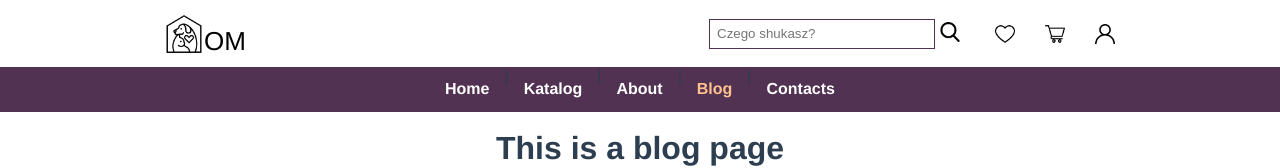
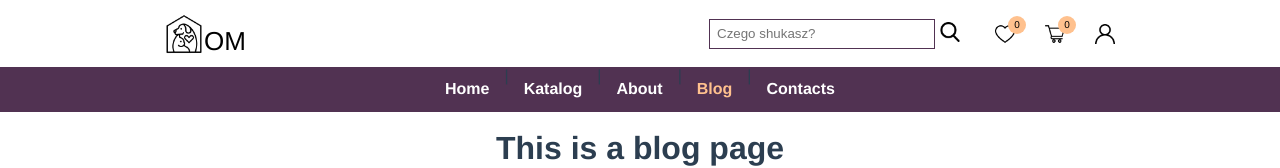
Before and after one commit to MagInventor/shop, a Vue app: page /blog in a window 1280 px wide. Shown: the top 168 px of the page. Built offline with nearby package versions, Linux system fonts and the light colour scheme.

Commit message:
feat: add quantity products in cart

```diff
--- a/src/components/header/HeaderElements.vue
+++ b/src/components/header/HeaderElements.vue
@@ -16,9 +16,11 @@
         </form>
         <router-link to="/like" class="head-elements__like">
           <img alt="Like" class="head-elements__like_img" src="../../assets/icons/like.png">
+          <p class="head-elements__like_quantity show-quantity">{{this.LIKE.length}}</p>
         </router-link>
         <router-link to="/cart" class="head-elements__cart">
           <img alt="Cart" class="head-elements__cart_img" src="../../assets/icons/cart.png">
+          <p class="head-elements__cart_quantity show-quantity">{{this.CART.length}}</p>
         </router-link>
         <router-link to="/user" class="head-elements__user">
           <img alt="User" class="head-elements__user_img" src="../../assets/icons/user.png">
@@ -29,12 +31,20 @@
 </template>
 
 <script>
+import {mapGetters} from 'vuex'
 
 export default {
   name: 'HeaderElements',
-  components: {
-
-  }
+  components: {},
+  props: {},
+  data() {},
+  computed: {
+    ...mapGetters([
+      'LIKE',
+      'CART'
+    ])
+  },
+  methods: {}
 }
 </script>
 
@@ -107,6 +117,7 @@ input[type=search] {
   align-items: center;
   justify-content: center;
   cursor: pointer;
+  position: relative;
 }
 
 .head-elements__like:hover,
@@ -122,4 +133,24 @@ background: #ffc18e;
   width: 20px;
   height: 20px;
 }
+
+.head-elements__like_quantity,
+.head-elements__cart_quantity {
+  width: 18px;
+  height: 18px;
+  background: #ffc18e;
+  color: #000;
+  border-radius: 50px;
+  text-align: center;
+  font-size: 10px;
+  line-height: 1.7;
+  position: absolute;
+  top: 7px;
+  right: 4px;
+  display: none;
+}
+
+.show-quantity {
+  display: block;
+}
 </style>
```
